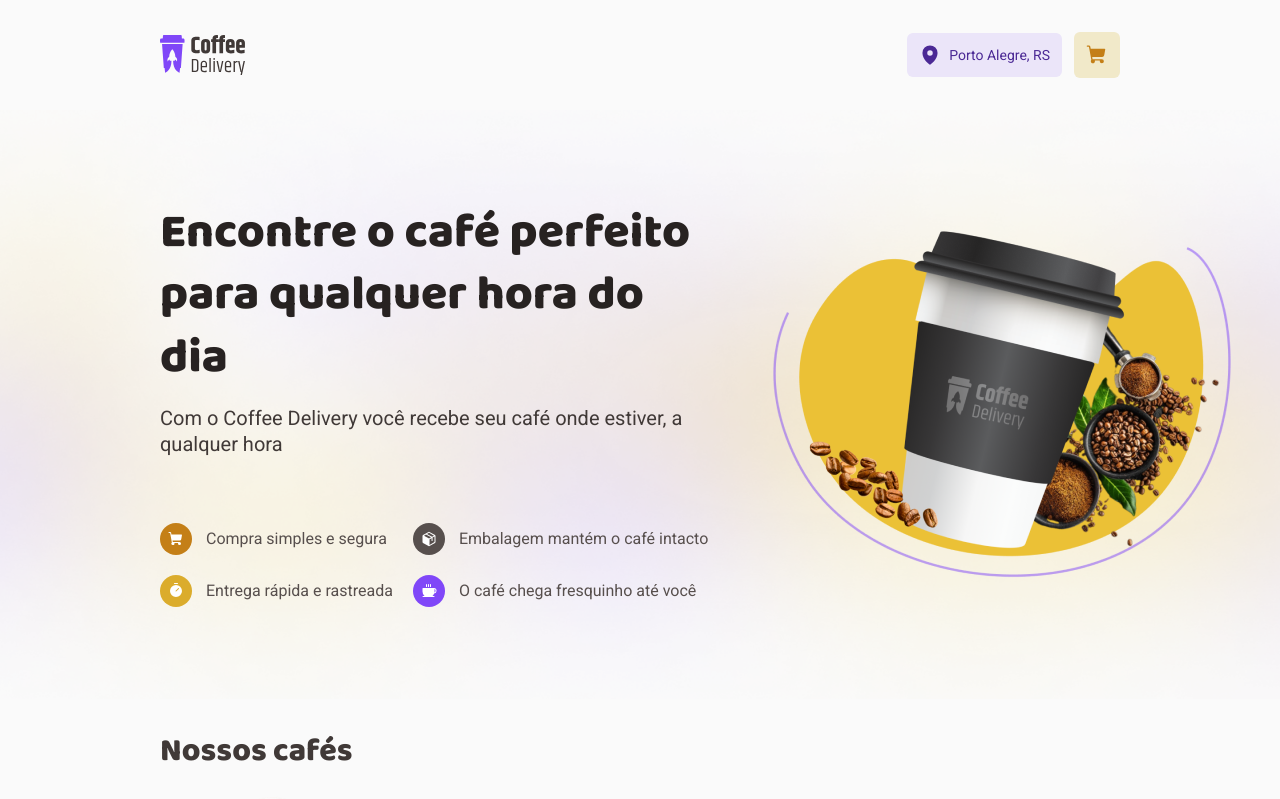
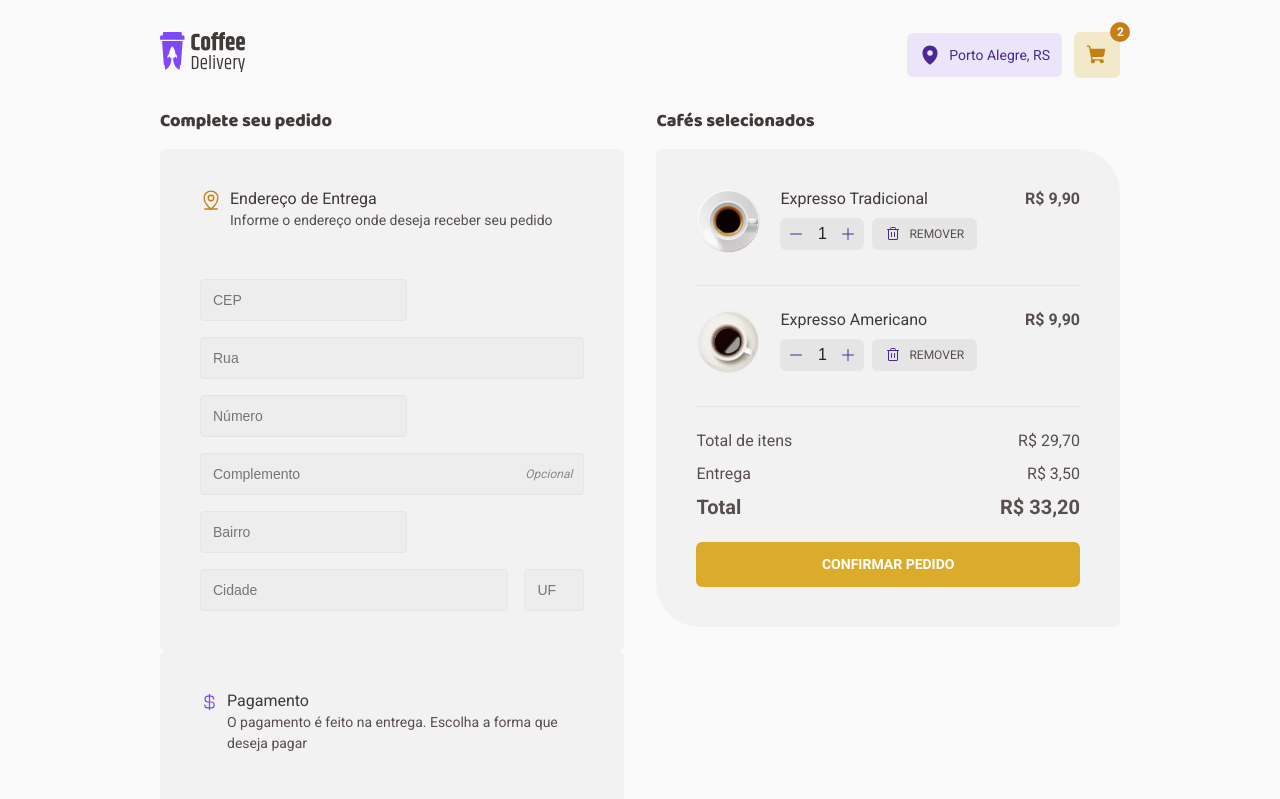
Before and after one commit to joao0pedro0alves/coffee-delivery, a React (Vite) app: page /checkout in a window 1280 px wide. Shown: the top 799 px of the page. Built offline with nearby package versions, Linux system fonts and the light colour scheme.

Commit message:
chore: create Checkout page

```diff
--- a/package.json
+++ b/package.json
@@ -13,6 +13,7 @@
     "phosphor-react": "^1.4.1",
     "react": "^18.2.0",
     "react-dom": "^18.2.0",
+    "react-router-dom": "^6.11.2",
     "styled-components": "^5.3.10"
   },
   "devDependencies": {
--- a/src/App.tsx
+++ b/src/App.tsx
@@ -1,4 +1,5 @@
 import { ThemeProvider } from 'styled-components'
+import { BrowserRouter } from 'react-router-dom'
 
 import { GlobalStyle } from './styles/global'
 import { defaultTheme } from './styles/themes/default'
@@ -9,7 +10,9 @@ export function App() {
   return (
     <ThemeProvider theme={defaultTheme}>
       <GlobalStyle />
-      <Router />
+      <BrowserRouter>
+        <Router />
+      </BrowserRouter>
     </ThemeProvider>
   )
 }
--- a/src/Router.tsx
+++ b/src/Router.tsx
@@ -1,10 +1,16 @@
+import { Routes, Route } from 'react-router-dom'
+
+import { RootLayout } from './_layout'
 import { Home } from './pages/Home'
-import { RootLayout } from './_layout'
+import { Checkout } from './pages/Checkout'
 
 export function Router() {
   return (
-    <RootLayout>
-      <Home />
-    </RootLayout>
+    <Routes>
+      <Route path="/" element={<RootLayout />}>
+        <Route path="/" element={<Home />} />
+        <Route path="/checkout" element={<Checkout />} />
+      </Route>
+    </Routes>
   )
 }
--- a/src/_layout.tsx
+++ b/src/_layout.tsx
@@ -1,16 +1,12 @@
-import { ReactNode } from 'react'
+import { Outlet } from 'react-router-dom'
 import { Header } from './components/Header'
 import { LayoutContainer } from './styles'
 
-interface RootLayoutProps {
-  children: ReactNode
-}
-
-export function RootLayout({ children }: RootLayoutProps) {
+export function RootLayout() {
   return (
     <LayoutContainer>
       <Header />
-      {children}
+      <Outlet />
     </LayoutContainer>
   )
 }
--- a/src/components/Button/index.tsx
+++ b/src/components/Button/index.tsx
@@ -4,6 +4,7 @@ import { ButtonContainer } from './styles'
 interface ButtonProps extends ButtonHTMLAttributes<HTMLButtonElement> {
   variant?: 'default' | 'primary' | 'secondary'
   size?: 'small' | 'medium'
+  selected?: boolean
 
   startIcon?: ReactNode
   children: ReactNode
@@ -12,12 +13,18 @@ interface ButtonProps extends ButtonHTMLAttributes<HTMLButtonElement> {
 export function Button({
   variant = 'default',
   size = 'medium',
+  selected = false,
   children,
   startIcon,
   ...buttonProps
 }: ButtonProps) {
   return (
-    <ButtonContainer {...buttonProps} size={size} variant={variant}>
+    <ButtonContainer
+      {...buttonProps}
+      size={size}
+      variant={variant}
+      selected={selected}
+    >
       {startIcon}
       <span>{children}</span>
     </ButtonContainer>
--- a/src/components/Button/styles.ts
+++ b/src/components/Button/styles.ts
@@ -3,13 +3,19 @@ import styled, { css } from 'styled-components'
 interface ButtonContainerProps {
   variant: 'default' | 'primary' | 'secondary'
   size: 'small' | 'medium'
+  selected: boolean
 }
 
-const defaultStyles = css`
+const defaultStyles = css<ButtonContainerProps>`
   text-transform: uppercase;
   font-weight: 400;
 
-  background-color: ${(props) => props.theme['base-button']};
+  border: 1px solid
+    ${(props) => (props.selected ? props.theme.purple : 'transparent')};
+
+  background-color: ${(props) =>
+    props.selected ? props.theme['purple-light'] : props.theme['base-button']};
+
   color: ${(props) => props.theme['base-text']};
 
   svg {
@@ -17,7 +23,12 @@ const defaultStyles = css`
   }
 
   &:hover {
-    background-color: ${(props) => props.theme['base-hover']};
+    background-color: ${(props) =>
+      props.selected ? props.theme['purple-light'] : props.theme['base-hover']};
+  }
+
+  :focus {
+    box-shadow: 0 0 0 2px ${(props) => props.theme.purple};
   }
 `
 
@@ -62,7 +73,9 @@ export const ButtonContainer = styled.button<ButtonContainerProps>`
   display: flex;
   align-items: center;
   justify-content: center;
+  white-space: nowrap;
   gap: 0.5rem;
+  line-height: 1;
 
   padding: 0.5rem 0.75rem;
   border-radius: 6px;
--- a/src/components/Header/index.tsx
+++ b/src/components/Header/index.tsx
@@ -1,15 +1,20 @@
 import { MapPin, ShoppingCart } from 'phosphor-react'
+
+import { useNavigate, NavLink } from 'react-router-dom'
+
+import { Button } from '../Button'
+import { CheckoutButton, HeaderContainer } from './styles'
 
 import logoCoffeeDelivery from '../../assets/logo-coffee-delivery.svg'
 
-import { Button } from '../Button'
-import { IconButton } from '../IconButton'
-import { HeaderContainer } from './styles'
+export function Header() {
+  const navigate = useNavigate()
 
-export function Header() {
   return (
     <HeaderContainer className="Container">
-      <img src={logoCoffeeDelivery} alt="" />
+      <NavLink to="/">
+        <img src={logoCoffeeDelivery} alt="" />
+      </NavLink>
 
       <div>
         <Button
@@ -20,9 +25,13 @@ export function Header() {
           Porto Alegre, RS
         </Button>
 
-        <IconButton>
+        <CheckoutButton
+          onClick={() => navigate('/checkout')}
+          title="Você possui 2 items no carrinho"
+          badgeContent={2}
+        >
           <ShoppingCart weight="fill" size={22} />
-        </IconButton>
+        </CheckoutButton>
       </div>
     </HeaderContainer>
   )
--- a/src/components/Header/styles.ts
+++ b/src/components/Header/styles.ts
@@ -1,4 +1,9 @@
-import styled from 'styled-components'
+import styled, { css } from 'styled-components'
+import { IconButton } from '../IconButton'
+
+interface CheckoutButtonProps {
+  badgeContent: number
+}
 
 export const HeaderContainer = styled.header`
   display: flex;
@@ -7,9 +12,45 @@ export const HeaderContainer = styled.header`
   padding-top: 2rem;
   padding-bottom: 2rem;
 
+  a:focus {
+    box-shadow: none;
+  }
+
   div {
     display: flex;
     align-items: center;
     gap: 0.75rem;
   }
 `
+
+export const CheckoutButton = styled(IconButton)<CheckoutButtonProps>`
+  position: relative;
+
+  ${(props) => {
+    if (props.badgeContent > 0) {
+      return css`
+        &:after {
+          content: '${props.badgeContent}';
+          position: absolute;
+          display: flex;
+          align-items: center;
+          justify-content: center;
+
+          width: 1.25rem;
+          height: 1.25rem;
+          border-radius: 50%;
+          background-color: ${props.theme['yellow-dark']};
+          color: ${props.theme.white};
+
+          top: -0.625rem;
+          right: -0.625rem;
+
+          text-align: center;
+          font-weight: 700;
+          font-size: 0.75rem;
+          letter-spacing: -0.06em;
+        }
+      `
+    }
+  }}
+`
--- /dev/null
+++ b/src/pages/Checkout/CheckoutConfirm/index.tsx
@@ -0,0 +1,69 @@
+import {
+  CheckoutConfirmContainer,
+  CoffeesContainer,
+  CoffeeContainer,
+  CoffeeControls,
+  SummaryContainer,
+} from './styles'
+
+import { coffees } from '../../../sample/coffees'
+import { Button } from '../../../components/Button'
+import { InputNumber } from '../../../components/InputNumber'
+import { Trash } from 'phosphor-react'
+
+const currency = new Intl.NumberFormat('pt-br', {
+  style: 'currency',
+  currency: 'BRL',
+})
+
+export function CheckoutConfirm() {
+  const coffessInCart = coffees.slice(0, 2)
+
+  return (
+    <CheckoutConfirmContainer>
+      {/* Coffeess */}
+      <CoffeesContainer>
+        {coffessInCart.map((coffee) => {
+          return (
+            <CoffeeContainer key={coffee.id}>
+              <CoffeeControls>
+                <img src={coffee.imageUrl} alt="" />
+                <div>
+                  <span>{coffee.name}</span>
+                  <div>
+                    <InputNumber />
+                    <Button startIcon={<Trash size={16} />} size="small">
+                      Remover
+                    </Button>
+                  </div>
+                </div>
+              </CoffeeControls>
+
+              <span>{currency.format(coffee.priceInCents / 100)}</span>
+            </CoffeeContainer>
+          )
+        })}
+      </CoffeesContainer>
+
+      {/* Summary */}
+      <SummaryContainer>
+        <div>
+          <span>Total de itens</span>
+          <span>R$ 29,70</span>
+        </div>
+        <div>
+          <span>Entrega</span>
+          <span>R$ 3,50</span>
+        </div>
+        <div>
+          <span>Total</span>
+          <span>R$ 33,20</span>
+        </div>
+      </SummaryContainer>
+
+      <Button type="submit" variant="primary">
+        Confirmar pedido
+      </Button>
+    </CheckoutConfirmContainer>
+  )
+}
--- /dev/null
+++ b/src/pages/Checkout/CheckoutConfirm/styles.ts
@@ -0,0 +1,81 @@
+import styled from 'styled-components'
+import { InputNumberContainer } from '../../../components/InputNumber/styles'
+
+export const CheckoutConfirmContainer = styled.div`
+  padding: 2.5rem;
+  background-color: ${(props) => props.theme['base-card']};
+  border-radius: 6px 44px;
+
+  display: flex;
+  flex-direction: column;
+  gap: 1.5rem;
+
+  button {
+    width: 100%;
+  }
+`
+
+export const CoffeesContainer = styled.div`
+  display: flex;
+  flex-direction: column;
+  gap: 1.5rem;
+`
+
+export const CoffeeContainer = styled.div`
+  display: flex;
+  justify-content: space-between;
+  gap: 3rem;
+
+  padding-bottom: 2rem;
+  border-bottom: 1px solid ${(props) => props.theme['base-button']};
+
+  > span {
+    white-space: nowrap;
+    font-weight: 700;
+  }
+`
+
+export const CoffeeControls = styled.div`
+  display: flex;
+  gap: 1.25rem;
+
+  img {
+    max-width: 4rem;
+    max-height: 4rem;
+  }
+
+  div {
+    > span {
+      color: ${(props) => props.theme['base-subtitle']};
+      display: inline-block;
+      margin-bottom: 0.5rem;
+    }
+
+    div {
+      display: flex;
+      align-items: center;
+      gap: 0.5rem;
+    }
+
+    ${InputNumberContainer} {
+      height: 2rem;
+    }
+  }
+`
+
+export const SummaryContainer = styled.div`
+  display: flex;
+  flex-direction: column;
+  gap: 0.75rem;
+
+  div {
+    display: flex;
+    align-items: center;
+    justify-content: space-between;
+
+    &:last-child {
+      font-size: 1.25rem;
+      font-weight: 700;
+    }
+  }
+`
--- /dev/null
+++ b/src/pages/Checkout/index.tsx
@@ -0,0 +1,98 @@
+import {
+  Bank,
+  CreditCard,
+  CurrencyDollar,
+  MapPinLine,
+  Money,
+} from 'phosphor-react'
+import { useTheme } from 'styled-components'
+import { Button } from '../../components/Button'
+import { CheckoutConfirm } from './CheckoutConfirm'
+import {
+  CheckoutContainer,
+  CheckoutForm,
+  CoffeeCard,
+  CoffeeCardHeader,
+  CoffeeCardBody,
+  CardInput,
+} from './styles'
+
+export function Checkout() {
+  const theme = useTheme()
+
+  return (
+    <CheckoutContainer className="Container">
+      <CheckoutForm>
+        {/* Left */}
+        <section>
+          <h3>Complete seu pedido</h3>
+
+          {/* Address */}
+          <CoffeeCard>
+            <CoffeeCardHeader>
+              <MapPinLine size={22} color={theme['yellow-dark']} />
+              <div>
+                <h4>Endereço de Entrega</h4>
+                <span>Informe o endereço onde deseja receber seu pedido</span>
+              </div>
+            </CoffeeCardHeader>
+            <CoffeeCardBody>
+              <CardInput name="cep" placeholder="CEP" />
+              <CardInput name="address" placeholder="Rua" />
+              <CardInput name="number" placeholder="Número" />
+
+              <div>
+                <CardInput
+                  id="complement"
+                  name="complement"
+                  placeholder="Complemento"
+                />
+                <label htmlFor="complement">Opcional</label>
+              </div>
+
+              <CardInput name="neighborhood" placeholder="Bairro" />
+              <CardInput name="city" placeholder="Cidade" />
+              <CardInput name="state" placeholder="UF" />
+            </CoffeeCardBody>
+          </CoffeeCard>
+
+          {/* Payment */}
+          <CoffeeCard>
+            <CoffeeCardHeader>
+              <CurrencyDollar size={22} color={theme.purple} />
+              <div>
+                <h4>Pagamento</h4>
+                <span>
+                  O pagamento é feito na entrega. Escolha a forma que deseja
+                  pagar
+                </span>
+              </div>
+            </CoffeeCardHeader>
+
+            <CoffeeCardBody>
+              <Button
+                selected
+                startIcon={<CreditCard size={16} />}
+                type="button"
+              >
+                Cartão de crédito
+              </Button>
+              <Button startIcon={<Bank size={16} />} type="button">
+                Cartão de débito
+              </Button>
+              <Button startIcon={<Money size={16} />} type="button">
+                Dinheiro
+              </Button>
+            </CoffeeCardBody>
+          </CoffeeCard>
+        </section>
+
+        {/* Right */}
+        <section>
+          <h3>Cafés selecionados</h3>
+          <CheckoutConfirm />
+        </section>
+      </CheckoutForm>
+    </CheckoutContainer>
+  )
+}
--- /dev/null
+++ b/src/pages/Checkout/styles.ts
@@ -0,0 +1,93 @@
+import styled from 'styled-components'
+
+export const CheckoutContainer = styled.main`
+  margin-top: 2.5rem;
+`
+
+export const CheckoutForm = styled.form`
+  display: flex;
+  gap: 2rem;
+
+  h3 {
+    margin-bottom: 1rem;
+    font-family: 'Baloo 2', cursive;
+    font-size: 1.125rem;
+    font-weight: 800;
+
+    color: ${(props) => props.theme['base-subtitle']};
+  }
+`
+
+export const CoffeeCard = styled.div`
+  max-width: 640px;
+
+  padding: 2.5rem;
+  background-color: ${(props) => props.theme['base-card']};
+  border-radius: 6px;
+
+  h4 {
+    font-weight: 400;
+    color: ${(props) => props.theme['base-subtitle']};
+  }
+`
+
+export const CoffeeCardHeader = styled.div`
+  display: flex;
+  gap: 0.5rem;
+  margin-bottom: 3rem;
+
+  span {
+    font-size: 0.875rem;
+  }
+`
+
+export const CoffeeCardBody = styled.div`
+  display: flex;
+  flex-wrap: wrap;
+  gap: 1rem;
+
+  button {
+    flex: 1;
+    justify-content: flex-start;
+    font-size: 0.75rem;
+  }
+
+  div {
+    position: relative;
+    flex: 1;
+    display: flex;
+
+    label {
+      position: absolute;
+      font-style: italic;
+      font-size: 0.75rem;
+      color: ${(props) => props.theme['base-label']};
+
+      top: 50%;
+      right: 0.75rem;
+      transform: translateY(-50%);
+    }
+  }
+`
+
+export const CardInput = styled.input`
+  background-color: ${(props) => props.theme['base-input']};
+  color: ${(props) => props.theme['base-label']};
+  border: 1px solid ${(props) => props.theme['base-button']};
+  padding: 0.75rem;
+  border-radius: 4px;
+  font-size: 0.875rem;
+
+  &[name='address'] {
+    width: 100%;
+  }
+
+  &[name='state'] {
+    width: 3.75rem;
+  }
+
+  &[name='complement'],
+  &[name='city'] {
+    flex: 1;
+  }
+`
```
Also changed, not shown: 1 other file (tests, documents, lock files or other folders).
